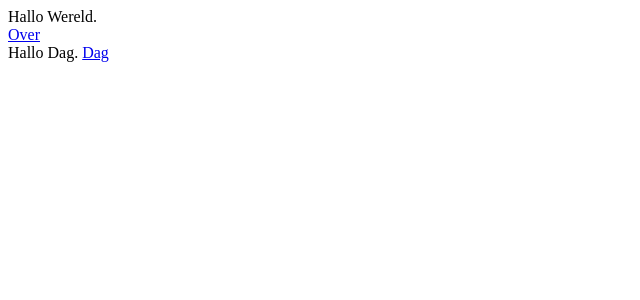
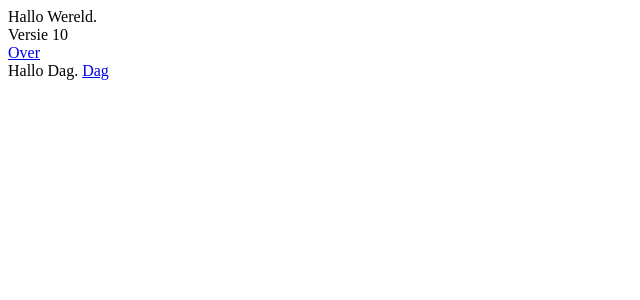
Before and after one commit to Pauwlus/HelloWorld2, a Next.js app: page / in a window 1280 px wide. Shown: the top 300 px of the page, without its empty margins (0-640 px from the left). Built offline with nearby package versions, Linux system fonts and the light colour scheme.

Commit message:
Versie 10
Een test van versie 10

```diff
--- a/pages/index.js
+++ b/pages/index.js
@@ -2,7 +2,7 @@ import Link from "next/link";
 export default () => (
   <div>
     Hallo Wereld.
-    <div />
+    <div>Versie 10</div>
     <Link href="/about">
       <a>Over</a>
     </Link>
```
